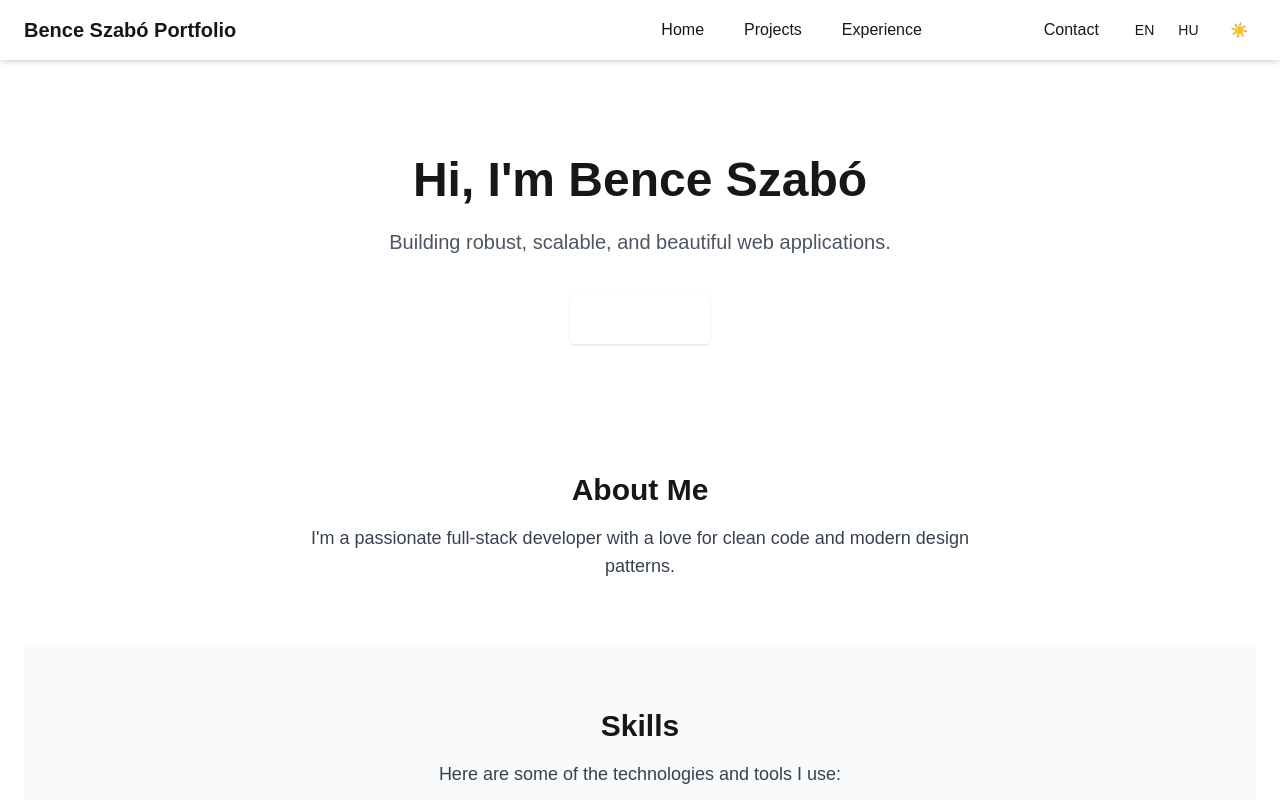
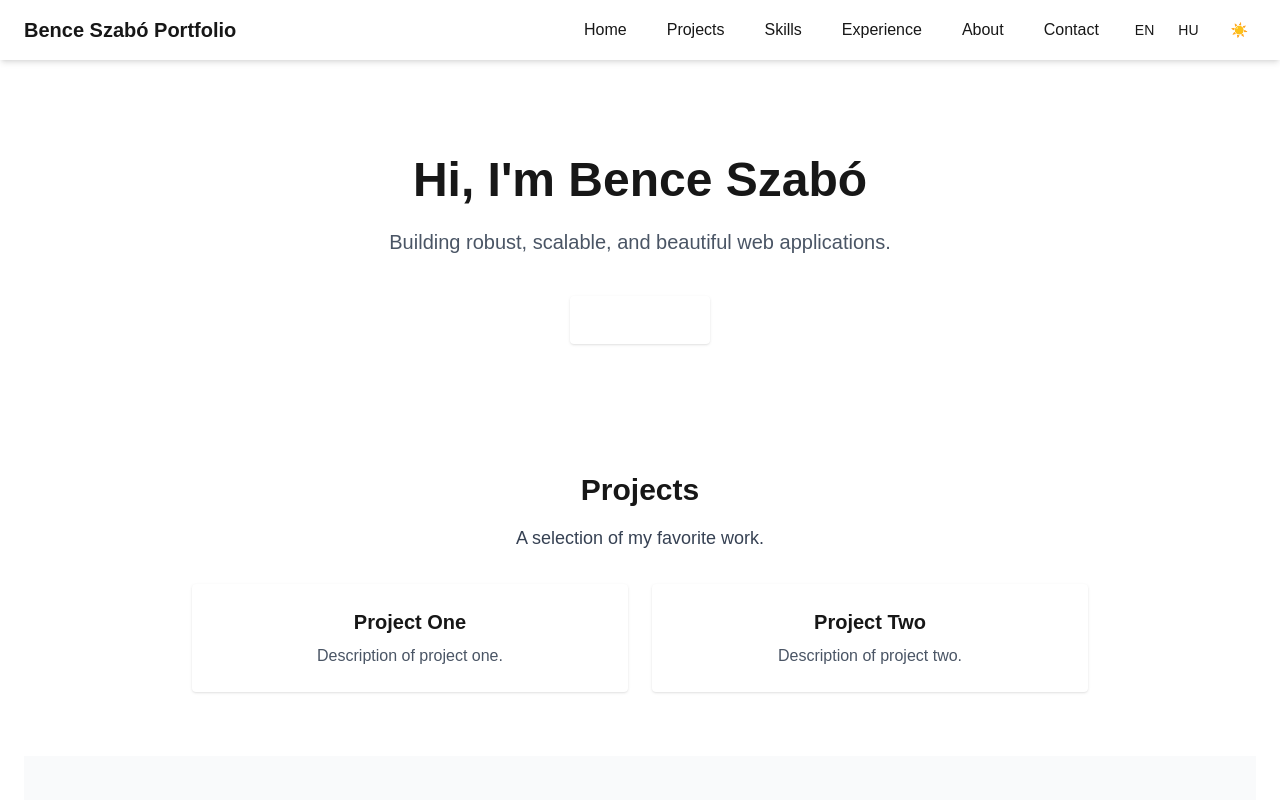
Before and after one commit to entazis/portfolio, a Next.js app: page /about in a window 1280 px wide. Shown: the top 800 px of the page. Built offline with nearby package versions, Linux system fonts and the light colour scheme.

Commit message:
feat: Rearrange sections in the portfolio page for improved navigation and user experience, adding smooth scrolling functionality to the Navigation component

```diff
--- a/src/app/[locale]/page.tsx
+++ b/src/app/[locale]/page.tsx
@@ -21,10 +21,10 @@ const Page = async ({ params }: PageProps) => {
   return (
     <>
       <HeroSection translations={translations} />
+      <ProjectsSection translations={translations} />
+      <SkillsSection translations={translations} />
+      <ExperienceSection translations={translations} />
       <AboutSection translations={translations} />
-      <SkillsSection translations={translations} />
-      <ProjectsSection translations={translations} />
-      <ExperienceSection translations={translations} />
       <ContactSection translations={translations} />
     </>
   );
--- a/src/components/layout/Navigation.tsx
+++ b/src/components/layout/Navigation.tsx
@@ -1,7 +1,7 @@
 "use client";
 
-import Link from 'next/link';
-import { usePathname } from 'next/navigation';
+// import Link from 'next/link';
+// import { usePathname } from 'next/navigation';
 import { FC } from 'react';
 
 /**
@@ -12,29 +12,44 @@ type NavigationProps = {
 };
 
 const navLinks = [
-  { href: '/', labelKey: 'home' },
-  { href: '/projects', labelKey: 'projects' },
-  { href: '/experience', labelKey: 'experience' },
-  { href: '/about', labelKey: 'about' },
-  { href: '/contact', labelKey: 'contact' },
+  { href: '#home', labelKey: 'home' },
+  { href: '#projects', labelKey: 'projects' },
+  { href: '#skills', labelKey: 'skills' },
+  { href: '#experience', labelKey: 'experience' },
+  { href: '#about', labelKey: 'about' },
+  { href: '#contact', labelKey: 'contact' },
 ];
 
+const handleNavClick = (e: React.MouseEvent<HTMLAnchorElement>, href: string) => {
+  e.preventDefault();
+  const target = document.querySelector(href);
+  if (target) {
+    target.scrollIntoView({ behavior: 'smooth' });
+  }
+};
+
 const Navigation: FC<NavigationProps> = ({ translations }) => {
-  const pathname = usePathname();
+  // const pathname = usePathname();
   const t = (key: string) => translations[key] || key;
   return (
     <nav aria-label="Main navigation">
       <ul className="flex gap-4">
         {navLinks.map(({ href, labelKey }) => (
           <li key={href}>
-            <Link
+            <a
               href={href}
-              className={`px-3 py-2 rounded transition-colors focus:outline-none focus:ring-2 focus:ring-primary focus:ring-offset-2 focus:ring-offset-background
-                ${pathname === href ? 'bg-primary text-white' : 'hover:bg-gray-200 dark:hover:bg-gray-700'}`}
-              aria-current={pathname === href ? 'page' : undefined}
+              className="px-3 py-2 rounded transition-colors focus:outline-none focus:ring-2 focus:ring-primary focus:ring-offset-2 focus:ring-offset-background hover:bg-gray-200 dark:hover:bg-gray-700 cursor-pointer"
+              tabIndex={0}
+              aria-label={t(labelKey)}
+              onClick={e => handleNavClick(e, href)}
+              onKeyDown={(e: React.KeyboardEvent<HTMLAnchorElement>) => {
+                if (e.key === 'Enter' || e.key === ' ') {
+                  handleNavClick(e as unknown as React.MouseEvent<HTMLAnchorElement>, href);
+                }
+              }}
             >
               {t(labelKey)}
-            </Link>
+            </a>
           </li>
         ))}
       </ul>
--- a/src/components/sections/AboutSection.tsx
+++ b/src/components/sections/AboutSection.tsx
@@ -11,7 +11,7 @@ type AboutSectionProps = {
 const AboutSection: FC<AboutSectionProps> = ({ translations }) => {
   const t = (key: string) => translations[key] || key;
   return (
-    <section className="py-16" id="about">
+    <section className="py-16" id="about"> {/* Navigation anchor: #about */}
       <div className="max-w-2xl mx-auto text-center">
         <h2 className="text-3xl font-bold mb-4 text-primary">{t('aboutTitle')}</h2>
         <p className="text-lg text-gray-700 dark:text-gray-300">{t('aboutText')}</p>
--- a/src/components/sections/ExperienceSection.tsx
+++ b/src/components/sections/ExperienceSection.tsx
@@ -11,7 +11,7 @@ type ExperienceSectionProps = {
 const ExperienceSection: FC<ExperienceSectionProps> = ({ translations }) => {
   const t = (key: string) => translations[key] || key;
   return (
-    <section className="py-16 bg-gray-50 dark:bg-gray-800" id="experience">
+    <section className="py-16 bg-gray-50 dark:bg-gray-800" id="experience"> {/* Navigation anchor: #experience */}
       <div className="max-w-3xl mx-auto text-center">
         <h2 className="text-3xl font-bold mb-4 text-primary">{t('experienceTitle')}</h2>
         <p className="text-lg text-gray-700 dark:text-gray-300 mb-8">{t('experienceText')}</p>
--- a/src/components/sections/HeroSection.tsx
+++ b/src/components/sections/HeroSection.tsx
@@ -11,7 +11,7 @@ type HeroSectionProps = {
 const HeroSection: FC<HeroSectionProps> = ({ translations }) => {
   const t = (key: string) => translations[key] || key;
   return (
-    <section className="flex flex-col items-center justify-center text-center py-16 gap-6">
+    <section id="home" className="flex flex-col items-center justify-center text-center py-16 gap-6">
       <h1 className="text-4xl md:text-5xl font-bold text-primary">{t('heroTitle')}</h1>
       <p className="text-lg md:text-xl text-gray-600 dark:text-gray-300">{t('heroSubtitle')}</p>
       <a
--- a/src/components/sections/ProjectsSection.tsx
+++ b/src/components/sections/ProjectsSection.tsx
@@ -11,7 +11,7 @@ type ProjectsSectionProps = {
 const ProjectsSection: FC<ProjectsSectionProps> = ({ translations }) => {
   const t = (key: string) => translations[key] || key;
   return (
-    <section className="py-16" id="projects">
+    <section className="py-16" id="projects"> {/* Navigation anchor: #projects */}
       <div className="max-w-4xl mx-auto text-center">
         <h2 className="text-3xl font-bold mb-4 text-primary">{t('projectsTitle')}</h2>
         <p className="text-lg text-gray-700 dark:text-gray-300 mb-8">{t('projectsText')}</p>
--- a/src/components/sections/SkillsSection.tsx
+++ b/src/components/sections/SkillsSection.tsx
@@ -11,7 +11,7 @@ type SkillsSectionProps = {
 const SkillsSection: FC<SkillsSectionProps> = ({ translations }) => {
   const t = (key: string) => translations[key] || key;
   return (
-    <section className="py-16 bg-gray-50 dark:bg-gray-800" id="skills">
+    <section className="py-16 bg-gray-50 dark:bg-gray-800" id="skills"> {/* Navigation anchor: #skills */}
       <div className="max-w-3xl mx-auto text-center">
         <h2 className="text-3xl font-bold mb-4 text-primary">{t('skillsTitle')}</h2>
         <p className="text-lg text-gray-700 dark:text-gray-300 mb-8">{t('skillsText')}</p>
```
